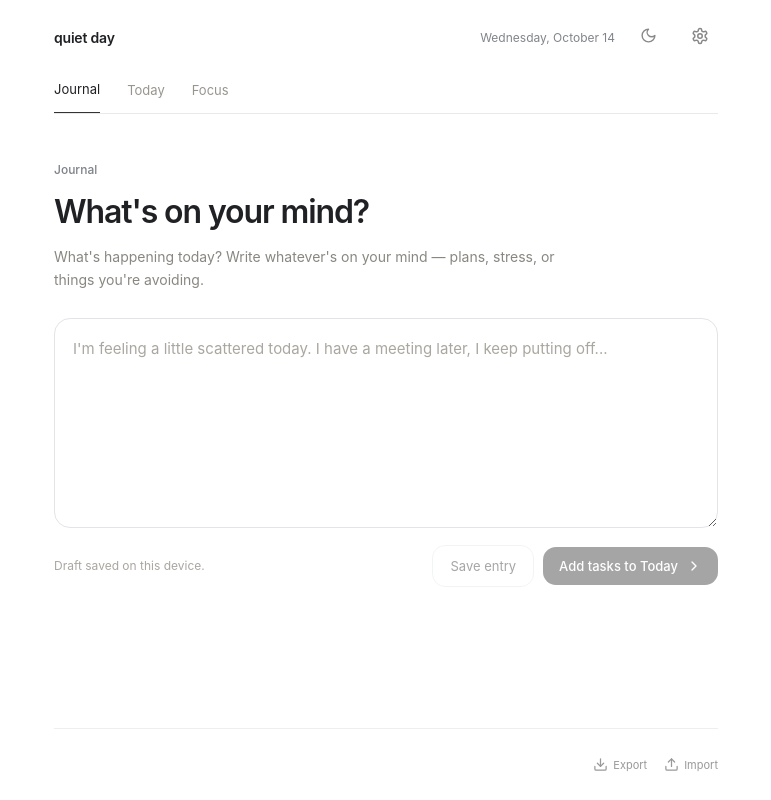
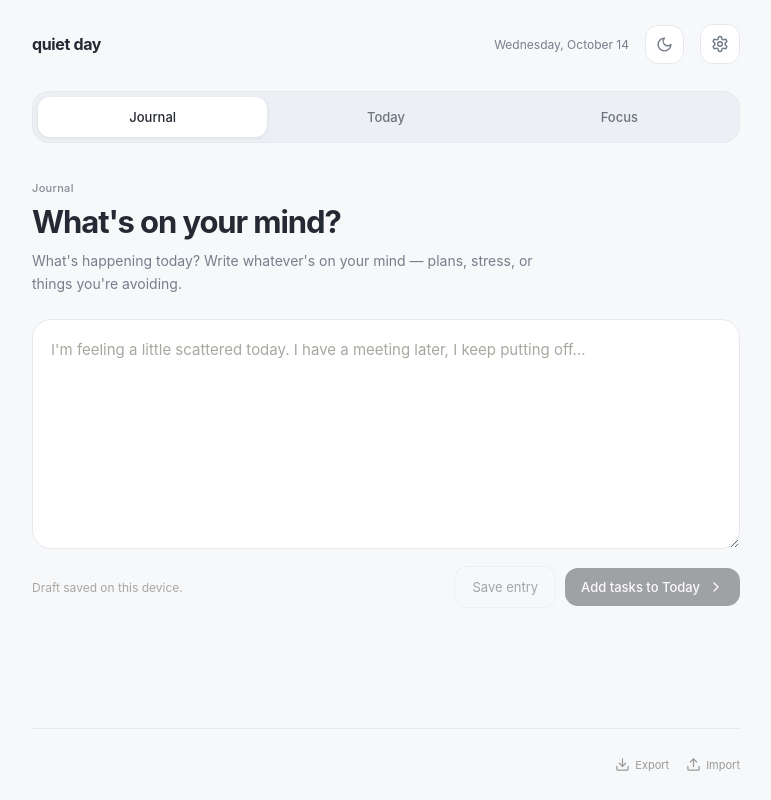
Before and after one commit to keeganwhitacre/quiet-day, a React (Vite) app: page / in a window 1280 px wide. Shown: the whole page, without its empty margins (254-1025 px from the left). Built offline with nearby package versions, Linux system fonts and the light colour scheme.

Commit message:
Round and enrich Quiet Day layout with compact task cards, navigation and carryover review

```diff
--- a/src/style.css
+++ b/src/style.css
@@ -41,3 +41,52 @@
 [data-theme=dark] .focusAssistant{background:#24272e;border-color:#393e48}
 [data-theme=dark] .focusForm input{background:#24272e;border-color:#393e48}
 @media(max-width:600px){.task{gap:8px}.task .startTask{padding:8px}.subtasks{padding-left:25px}}
+
+
+/* Personal-workspace refresh: softened chrome, compact cards and clear controls. */
+:root{--qd-bg:#f7f8fa;--qd-surface:#fff;--qd-ink:#252933;--qd-muted:#777e8a;--qd-line:#e6e9ee;--qd-tint:#eef1f6;color:var(--qd-ink);background:var(--qd-bg)}
+.shell{max-width:760px;padding:0 26px}
+header{height:88px}.wordmark{font-size:16px;letter-spacing:-.35px;font-weight:680}.date{font-size:12px;color:var(--qd-muted)}
+header .iconBtn{background:#fff;border:1px solid var(--qd-line);border-radius:13px;padding:10px;display:grid;place-items:center;color:#727b88}
+nav{margin:3px 0 0;display:flex;width:100%;gap:4px;border:1px solid var(--qd-line);border-radius:17px;background:#eceff3;padding:5px}
+nav button{flex:1;padding:12px 10px;border-radius:12px;border:0!important;font-size:13px;color:#6d7580;font-weight:500;transition:background .12s ease,color .12s ease}
+nav button.active{color:var(--qd-ink);background:#fff;box-shadow:0 1px 4px rgba(23,34,53,.08)}
+.screen{padding-top:38px}.eyebrow{font-size:11px;letter-spacing:.3px;color:#858b96;margin-bottom:8px}
+h1{font-size:31px;font-weight:690;letter-spacing:-1.1px}h2{font-weight:650}
+.muted,.intro{color:var(--qd-muted)}.intro{margin:9px 0 24px}
+.todayHeading{display:flex;justify-content:space-between;align-items:center;gap:12px}
+.roundUtility,.utilityBar button,.stepsButton,.taskMore button,.carryItem button,.addStep{font-size:12px;font-weight:550;border:1px solid var(--qd-line);color:#586474;background:#fff;border-radius:12px;padding:9px 12px;display:inline-flex;align-items:center;gap:7px}
+.roundUtility{border-radius:13px}
+.addRow{margin:10px 0 24px;background:var(--qd-surface);border:1px solid var(--qd-line);border-radius:17px;box-shadow:0 2px 10px rgba(40,50,70,.025)}
+.addRow input{font-size:14px;padding:16px 17px}
+.taskList{display:flex;flex-direction:column;gap:10px}
+.taskBlock{background:var(--qd-surface);border:1px solid var(--qd-line);border-radius:17px;overflow:hidden;box-shadow:0 2px 8px rgba(40,50,70,.025)}
+.taskBlock .task{padding:14px 14px 9px 16px;min-height:58px;gap:12px;align-items:start}
+.taskContent{flex:1;min-width:0;padding-top:3px}.taskTitle{font-size:14px;font-weight:560;line-height:1.4}
+.priorityMark{font-size:10px;color:#586e90;background:#edf1f7;padding:3px 7px;border-radius:8px;margin-left:10px;font-weight:600}
+.check{margin-top:3px;width:20px;height:20px}
+.startTask{border-radius:10px;padding:9px;color:#8b919b;flex-shrink:0}.startTask:hover{background:#f1f3f7}
+.firstStep{font-size:12px;color:#9298a2;line-height:1.5;margin-top:5px}
+.stepsSection{padding:0 14px 9px 48px}.stepsButton{background:#f2f4f7;border:0;border-radius:10px;padding:7px 11px;color:#697586}
+.subtasks{padding:13px 0 8px;gap:13px}.subtask{font-size:13px}.subtasks .addStep{align-self:flex-start;background:none;margin-top:1px}
+.taskMore{display:flex;justify-content:flex-end;gap:7px;padding:0 13px 10px}.taskMore button{border:0;background:transparent;padding:5px 8px;color:#9aa0aa;font-size:11px}
+.taskMore button:hover{background:#f3f5f8;color:#586474}
+.utilityBar{display:flex;gap:8px;flex-wrap:wrap;margin-top:21px}.utilityBar button{background:#fff;border-radius:12px;padding:10px 12px}
+.carryPanel{background:#edf2f9;border:1px solid #dfe7f2;border-radius:17px;margin:0 0 19px;overflow:hidden}
+.carryToggle{border:0;background:transparent;color:#4d617e;width:100%;padding:15px 16px;display:flex;justify-content:space-between;align-items:center;font-size:13px;font-weight:600}
+.carryToggle span{display:flex;align-items:center;gap:9px}
+.carryBody{padding:0 15px 13px}.carryBody p{font-size:12px;color:#75849a;margin:0 0 10px}
+.carryItem{border-top:1px solid #dce4ef;padding:11px 0;display:flex;align-items:center;justify-content:space-between;gap:10px;font-size:13px}
+.carryItem div{display:flex;flex-wrap:wrap;gap:6px}.carryItem button{padding:7px 9px;font-size:11px}
+.laterWrap{padding:16px 0}.laterWrap .carryItem{border-color:var(--qd-line)}
+.journal{background:#fff;border-radius:19px;border-color:var(--qd-line);min-height:230px}
+.primary,.secondary{border-radius:13px}
+footer{border-color:var(--qd-line)}
+[data-theme=dark]{--qd-bg:#191c22;--qd-surface:#242830;--qd-ink:#ebedf1;--qd-muted:#a1a8b2;--qd-line:#373e49;--qd-tint:#303641;color:var(--qd-ink);background:var(--qd-bg)}
+[data-theme=dark] nav{background:#2d333c;border-color:var(--qd-line)}
+[data-theme=dark] nav button.active,[data-theme=dark] header .iconBtn,[data-theme=dark] .taskBlock,[data-theme=dark] .addRow,[data-theme=dark] .roundUtility,[data-theme=dark] .utilityBar button,[data-theme=dark] .stepsButton,[data-theme=dark] .carryItem button{background:var(--qd-surface);color:var(--qd-ink);border-color:var(--qd-line)}
+[data-theme=dark] .carryPanel{background:#293749;border-color:#3b4960}
+[data-theme=dark] .carryToggle{color:#d0dcf1}[data-theme=dark] .carryItem{border-color:#42516a}
+[data-theme=dark] .taskMore button{color:#aab3c0}
+[data-theme=dark] .priorityMark{background:#343f50;color:#c3d4f0}
+@media(max-width:600px){.shell{padding:0 16px}header{height:73px}.date{display:none}.screen{padding-top:29px}h1{font-size:29px}.taskBlock .task{gap:8px;padding:13px 10px 8px 13px}.stepsSection{padding-left:43px}.taskMore{padding-right:9px}.carryItem{align-items:flex-start;flex-direction:column}}
```
